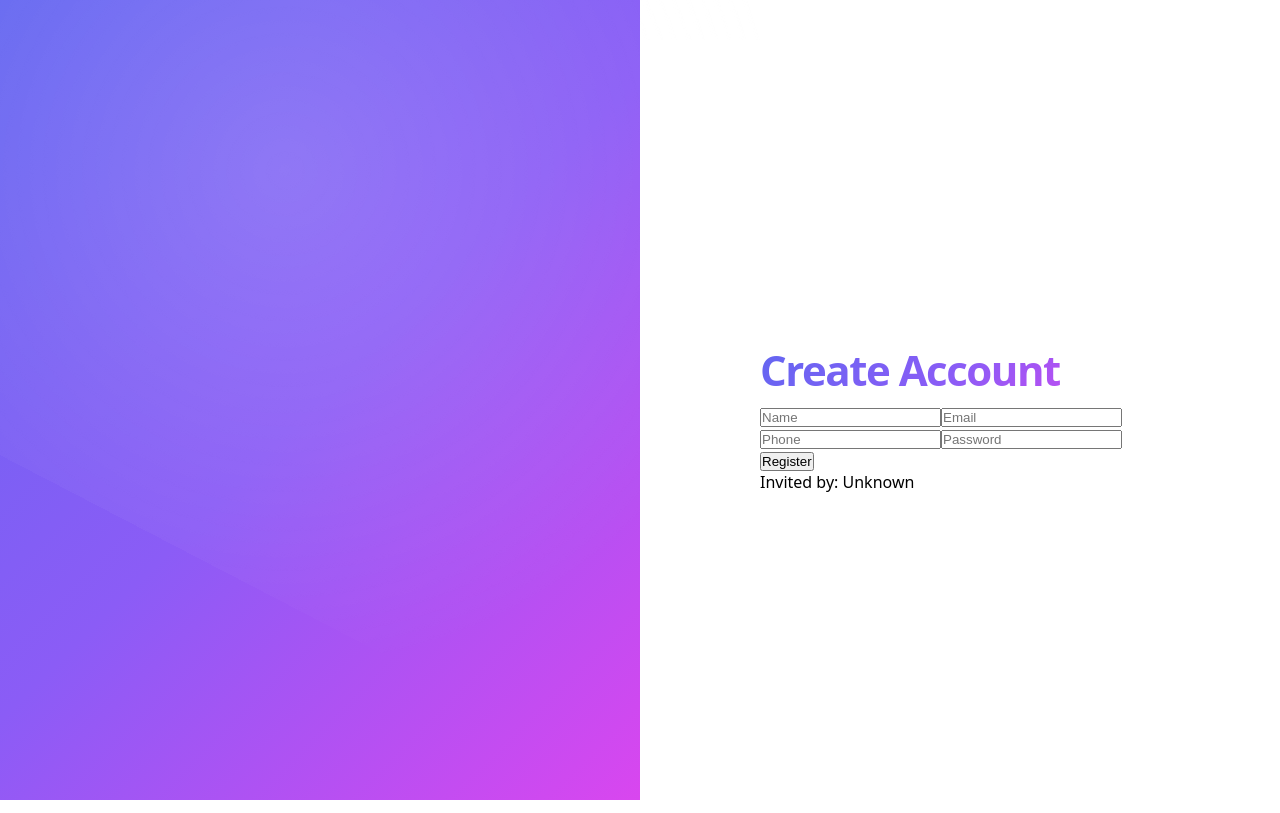
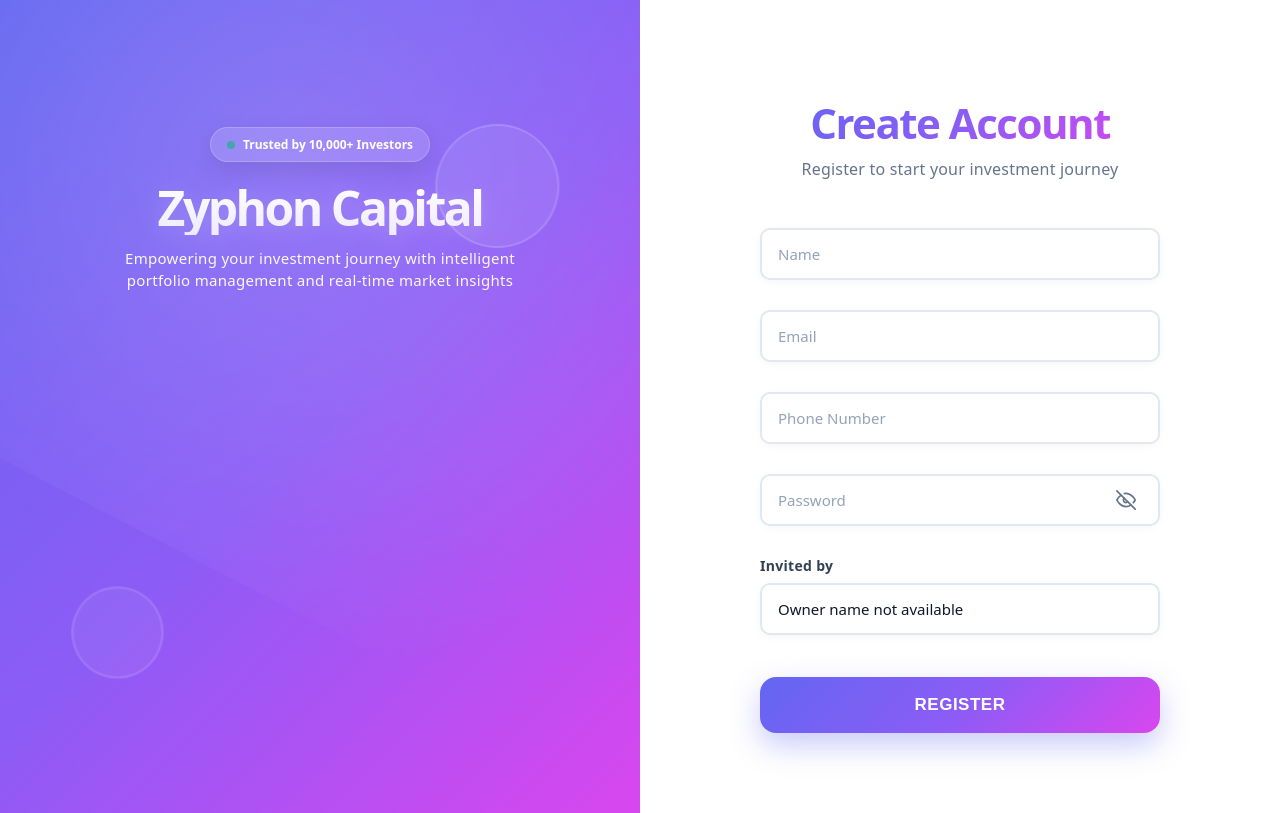
Before and after one commit to jrey21/zyphon, a React (Vite) app: page /register in a window 1280 px wide. Built offline with nearby package versions, Linux system fonts and the light colour scheme.

Commit message:
update register

```diff
--- a/src/pages/Register.tsx
+++ b/src/pages/Register.tsx
@@ -1,117 +1,259 @@
-import { useState, useEffect } from "react";
-import { useNavigate, useLocation } from "react-router-dom";
-import { supabase } from "../supabase/supabaseClient";
-// import { useAuth } from "../contexts/AuthProvider";
+
+
+import { useState, useEffect } from 'react';
+import { useLocation, useNavigate } from 'react-router-dom';
+import { registerWithEmail, saveUserProfile, getUserProfileById } from '../supabase/supabaseClient';
+import './Register.css';
 
 function Register() {
+    const location = useLocation();
     const navigate = useNavigate();
-    const location = useLocation();
-    // const { currentUser } = useAuth(); // Not used
     const [form, setForm] = useState({
-        name: "",
-        email: "",
-        phone: "",
-        password: "",
+        name: '',
+        email: '',
+        phone: '',
+        password: ''
     });
-    const [refUid, setRefUid] = useState<string | null>(null);
-    const [refOwner, setRefOwner] = useState("Unknown");
-    const [error, setError] = useState("");
-    const [showPassword] = useState(false); // setShowPassword not used
+    const [refOwner, setRefOwner] = useState('');
+    const [refUid, setRefUid] = useState<string | undefined>(undefined);
+    const [error, setError] = useState('');
+    const [showPassword, setShowPassword] = useState(false);
     const [isRegistering, setIsRegistering] = useState(false);
+    const [passwordStrength, setPasswordStrength] = useState<{ strength: 'weak' | 'medium' | 'strong' | ''; label: string; color: string }>({ strength: '', label: '', color: '' });
 
     useEffect(() => {
         const params = new URLSearchParams(location.search);
-        const ref = params.get("ref");
-        setRefUid(ref || null);
-
+        const ref = params.get('ref');
+        setRefUid(ref || undefined);
         if (ref) {
-            supabase
-                .from("users")
-                .select("name")
-                .eq("id", ref)
-                .maybeSingle()
-                .then(({ data }) => {
-                    if (data?.name) setRefOwner(data.name);
+            getUserProfileById(ref).then((result) => {
+                const profile = result.data;
+                if (profile) {
+                    setRefOwner(profile.name || profile.email || ref);
+                } else {
+                    setRefOwner(ref);
+                }
             });
+        } else {
+            setRefOwner('Unknown');
         }
     }, [location.search]);
 
     const handleChange = (e: React.ChangeEvent<HTMLInputElement>) => {
         const { name, value } = e.target;
-        setForm({ ...form, [name]: value });
+        let newValue = value;
+        if (name === 'name') {
+            // Capitalize first letter of each word
+            newValue = value.replace(/\b\w/g, c => c.toUpperCase());
+        }
+        if (name === 'password') {
+            setPasswordStrength(getPasswordStrength(value));
+        }
+        setForm({ ...form, [name]: newValue });
     };
 
-    const handleSubmit = async (e: React.FormEvent) => {
+    // Password strength calculation (copied from Profile.tsx)
+    function getPasswordStrength(password: string): { strength: 'weak' | 'medium' | 'strong' | ''; label: string; color: string } {
+        if (!password) return { strength: '', label: '', color: '' };
+        let score = 0;
+        if (password.length >= 8) score++;
+        if (password.length >= 12) score++;
+        if (/[a-z]/.test(password)) score++; // lowercase
+        if (/[A-Z]/.test(password)) score++; // uppercase
+        if (/[0-9]/.test(password)) score++; // numbers
+        if (/[^a-zA-Z0-9]/.test(password)) score++; // special characters
+        if (score <= 2) {
+            return { strength: 'weak', label: 'Weak Password', color: '#ef4444' };
+        } else if (score <= 4) {
+            return { strength: 'medium', label: 'Medium Password', color: '#f59e0b' };
+        } else {
+            return { strength: 'strong', label: 'Strong Password', color: '#10b981' };
+        }
+    }
+
+    const handleSubmit = async (e: React.FormEvent<HTMLFormElement>) => {
         e.preventDefault();
         if (!form.name || !form.email || !form.phone || !form.password) {
-            setError("Please fill in all fields");
+            setError('Please fill in all fields');
             return;
         }
-        setError("");
+        setError('');
         setIsRegistering(true);
-
         try {
-            // Supabase signup
-            const { data, error: signUpError } = await supabase.auth.signUp({
-                email: form.email,
-                password: form.password,
-            });
-
-            if (signUpError) {
-                setError(signUpError.message);
+            const response = await registerWithEmail(form.email, form.password);
+            if (response.error) {
+                if (response.error.message && response.error.message.toLowerCase().includes('already registered')) {
+                    setError('This email is already registered. Try logging in instead.');
+                } else {
+                    setError('Registration failed. ' + response.error.message);
+                }
                 setIsRegistering(false);
                 return;
             }
-
-            if (data.user) {
-                // Insert profile into users table
-                const { error: profileError } = await supabase.from("users").insert({
-                    id: data.user.id,
+            const user = response.data?.user;
+            if (!user || !user.id) {
+                setError('Registration failed. No user returned.');
+                setIsRegistering(false);
+                return;
+            }
+            await saveUserProfile({
+                id: user.id,
                 name: form.name,
                 email: form.email,
                 phone: form.phone,
-                    role: "member",
-                    invited_by: refUid,
+                invited_by: refUid || null
             });
-
-                if (profileError) {
-                    setError(profileError.message);
-                    setIsRegistering(false);
-                    return;
-                }
-
-                // Redirect to login
-                navigate("/login?registered=1");
-            }
+            navigate('/login?registered=1');
         } catch (err: any) {
-            setError(err.message || "Registration failed");
-        } finally {
+            setError('Registration failed. ' + (err?.message || 'Please try again.'));
             setIsRegistering(false);
         }
     };
 
     return (
         <div className="login-container">
+            <div className="login-branding">
+                <div className="branding-badge">
+                    <span className="badge-dot"></span>
+                    Trusted by 10,000+ Investors
+                </div>
+                <h1>Zyphon Capital</h1>
+                <p>Empowering your investment journey with intelligent portfolio management and real-time market insights</p>
+                <div className="feature-grid">
+                    <div className="feature-card">
+                        <div className="feature-icon">📊</div>
+                        <h3>Smart Analytics</h3>
+                        <p>Real-time insights</p>
+                    </div>
+                    <div className="feature-card">
+                        <div className="feature-icon">🔒</div>
+                        <h3>Secure Platform</h3>
+                        <p>Bank-level security</p>
+                    </div>
+                    <div className="feature-card">
+                        <div className="feature-icon">⚡</div>
+                        <h3>Fast Execution</h3>
+                        <p>Lightning speed</p>
+                    </div>
+                    <div className="feature-card">
+                        <div className="feature-icon">🎯</div>
+                        <h3>AI-Powered</h3>
+                        <p>Smart decisions</p>
+                    </div>
+                </div>
+                <div className="branding-footer">
+                    <div className="stat">
+                        <span className="stat-value">₱2.5B+</span>
+                        <span className="stat-label">Assets Under Management</span>
+                    </div>
+                    <div className="stat-divider"></div>
+                    <div className="stat">
+                        <span className="stat-value">99.9%</span>
+                        <span className="stat-label">Uptime Guarantee</span>
+                    </div>
+                </div>
+            </div>
             <div className="login-box">
+                <div className="welcome-header">
                     <h2>Create Account</h2>
+                    <p className="subtitle">Register to start your investment journey</p>
+                </div>
+                <form onSubmit={handleSubmit} className="login-form">
                     {error && <div className="error-message">{error}</div>}
-                <form onSubmit={handleSubmit}>
-                    <input name="name" placeholder="Name" value={form.name} onChange={handleChange} required />
-                    <input name="email" placeholder="Email" type="email" value={form.email} onChange={handleChange} required />
-                    <input name="phone" placeholder="Phone" value={form.phone} onChange={handleChange} required />
+                    <div className="form-group">
+                        <div className="input-wrapper">
                             <input
+                                id="name"
+                                name="name"
+                                type="text"
+                                value={form.name}
+                                onChange={handleChange}
+                                // Removed isTypingEmail handlers
+                                placeholder="Name"
+                                required
+                            />
+                        </div>
+                    </div>
+                    <div className="form-group">
+                        <div className="input-wrapper">
+                            <input
+                                id="email"
+                                name="email"
+                                type="email"
+                                value={form.email}
+                                onChange={handleChange}
+                                // Removed isTypingEmail handlers
+                                placeholder="Email"
+                                required
+                            />
+                        </div>
+                    </div>
+                    <div className="form-group">
+                        <div className="input-wrapper">
+                            <input
+                                id="phone"
+                                name="phone"
+                                type="tel"
+                                value={form.phone}
+                                onChange={handleChange}
+                                placeholder="Phone Number"
+                                required
+                            />
+                        </div>
+                    </div>
+                    <div className="form-group">
+                        <div className={`input-wrapper password-${passwordStrength.strength}`}>
+                            <input
+                                id="password"
                                 name="password"
-                        placeholder="Password"
                                 type={showPassword ? "text" : "password"}
                                 value={form.password}
                                 onChange={handleChange}
+                                // Removed isTypingPassword handlers
+                                placeholder="Password"
                                 required
                             />
-                    <button type="submit" disabled={isRegistering}>
-                        {isRegistering ? "Registering..." : "Register"}
+                            <button
+                                type="button"
+                                className="password-toggle"
+                                onClick={() => setShowPassword(!showPassword)}
+                                aria-label={showPassword ? "Hide password" : "Show password"}
+                            >
+                                {showPassword ? (
+                                    <svg width="20" height="20" viewBox="0 0 24 24" fill="none" stroke="currentColor" strokeWidth="2" strokeLinecap="round" strokeLinejoin="round">
+                                        <path d="M1 12s4-8 11-8 11 8 11 8-4 8-11 8-11-8-11-8z"></path>
+                                        <circle cx="12" cy="12" r="3"></circle>
+                                    </svg>
+                                ) : (
+                                    <svg width="20" height="20" viewBox="0 0 24 24" fill="none" stroke="currentColor" strokeWidth="2" strokeLinecap="round" strokeLinejoin="round">
+                                        <path d="M17.94 17.94A10.07 10.07 0 0 1 12 20c-7 0-11-8-11-8a18.45 18.45 0 0 1 5.06-5.94M9.9 4.24A9.12 9.12 0 0 1 12 4c7 0 11 8 11 8a18.5 18.5 0 0 1-2.16 3.19m-6.72-1.07a3 3 0 1 1-4.24-4.24"></path>
+                                        <line x1="1" y1="1" x2="23" y2="23"></line>
+                                    </svg>
+                                )}
+                            </button>
+                        </div>
+                        {form.password && passwordStrength.label && (
+                            <div className="password-strength-message" style={{ color: passwordStrength.color }}>
+                                {passwordStrength.label}
+                            </div>
+                        )}
+                    </div>
+                    <div className="form-group">
+                        <label htmlFor="invitedBy" className="input-label">Invited by</label>
+                        <div className="input-wrapper">
+                            <input
+                                id="invitedBy"
+                                name="invitedBy"
+                                type="text"
+                                value={refOwner && refOwner !== 'Unknown' ? refOwner : 'Owner name not available'}
+                                readOnly
+                            />
+                        </div>
+                    </div>
+                    <button type="submit" className="login-button" disabled={isRegistering}>
+                        {isRegistering ? 'Registering...' : 'Register'}
                     </button>
                 </form>
-                <p>Invited by: {refOwner}</p>
             </div>
         </div>
     );
```
Lines whose indentation alone changed are shown as unchanged.
